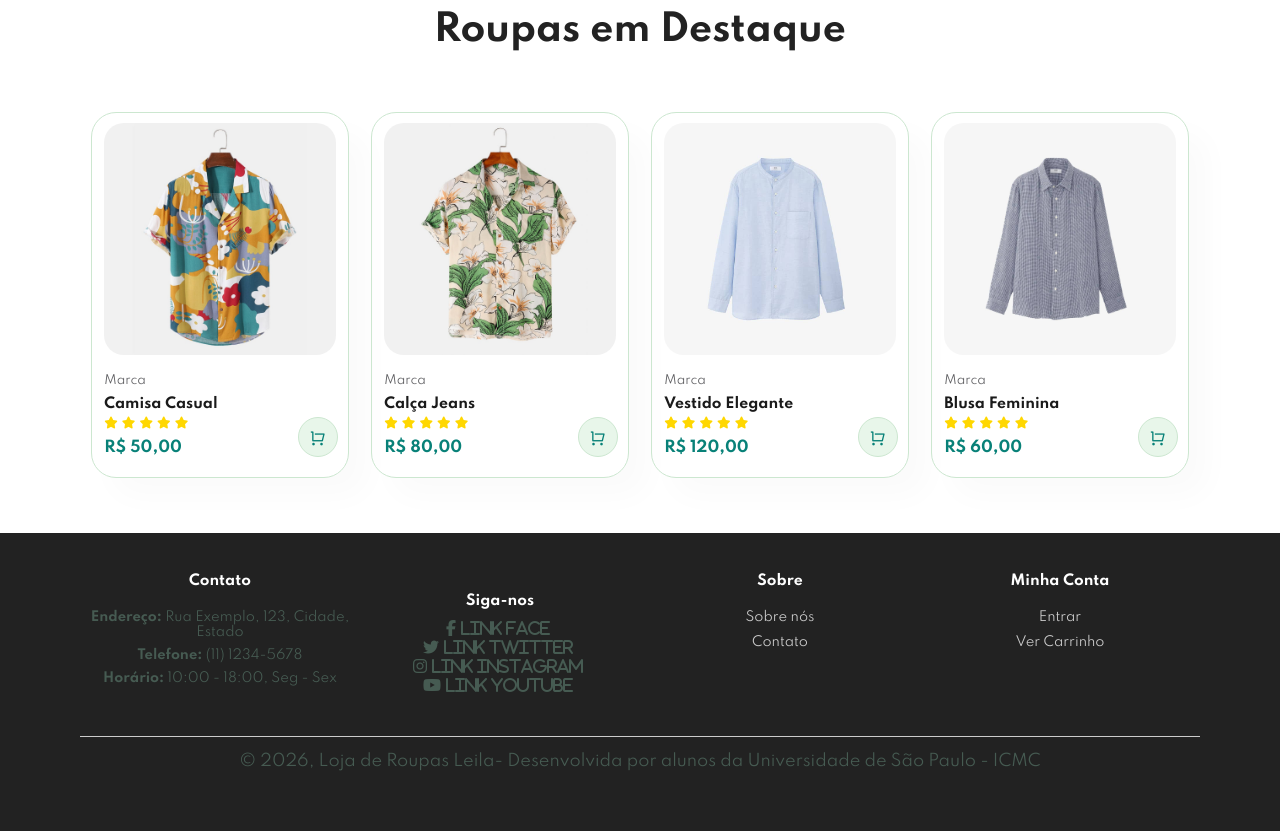
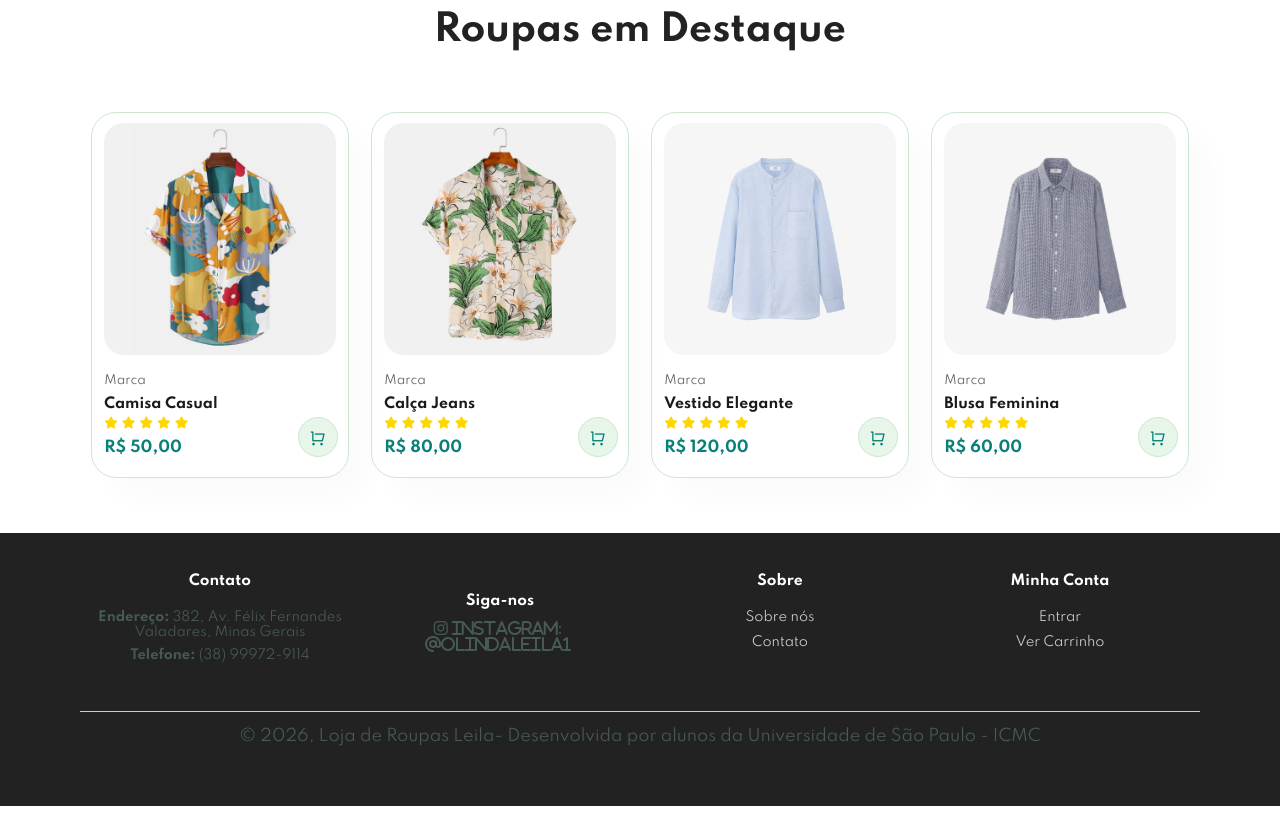
Before and after one commit to GuilhermePereiraSa/lojaRoupa, a plain HTML site: page frontend/index.html in a window 1280 px wide. Shown: the part 581-1412 px from the top of the page. After the commit the page ends 1387 px from the top, so only its background shows below. Drawn offline with nearby package versions, Linux system fonts and the light colour scheme.

Commit message:
adicionando infos no foorter

```diff
--- a/frontend/pages/footer.html
+++ b/frontend/pages/footer.html
@@ -1,17 +1,13 @@
 <footer class="section-p1">
     <div class="col">
         <h4>Contato</h4>
-        <p><strong>Endereço:</strong> Rua Exemplo, 123, Cidade, Estado</p>
-        <p><strong>Telefone:</strong> (11) 1234-5678</p>
-        <p><strong>Horário:</strong> 10:00 - 18:00, Seg - Sex</p>
+        <p><strong>Endereço:</strong> 382, Av. Félix Fernandes Valadares, Minas Gerais</p>
+        <p><strong>Telefone:</strong> (38) 99972-9114</p>
     </div>
     <div class="col follow">
         <h4>Siga-nos</h4>
         <div class="icon">
-            <i class="fab fa-facebook-f"> Link Face</i>
-            <i class="fab fa-twitter"> Link Twitter</i>
-            <i class="fab fa-instagram"> Link Instagram</i>
-            <i class="fab fa-youtube"> Link YouTube</i>
+            <i class="fab fa-instagram"> Instagram: @olindaleila1</i>
         </div>
     </div>
     <div class="col">
```
